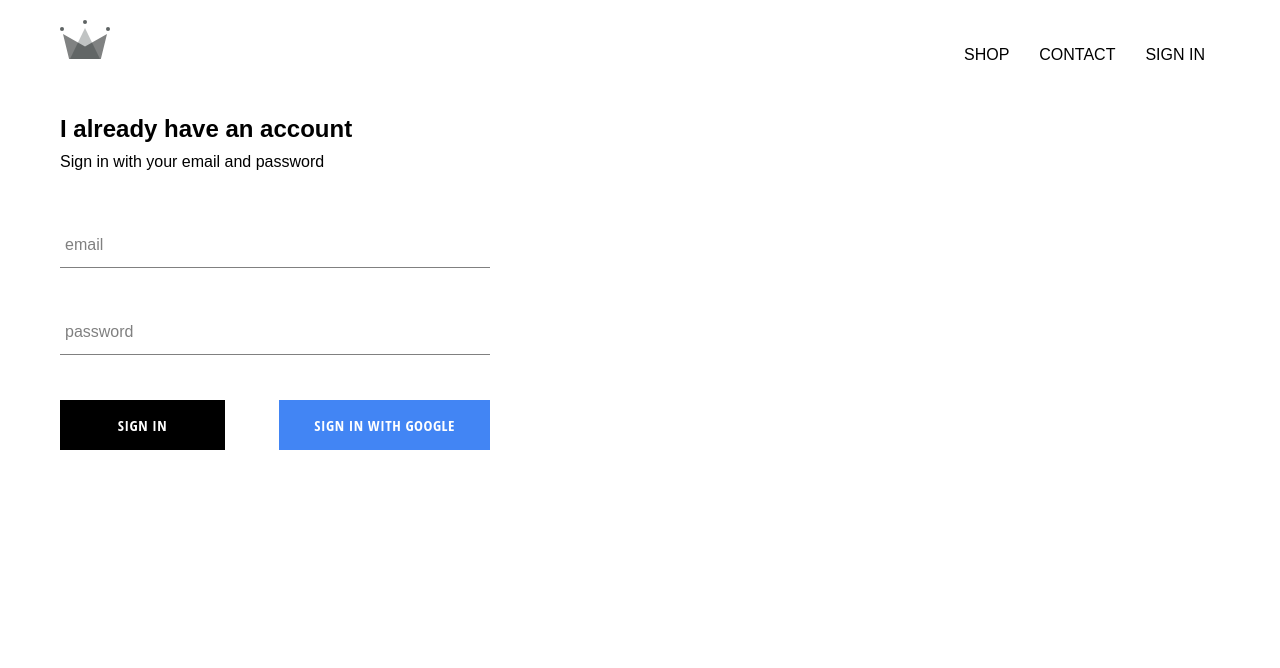
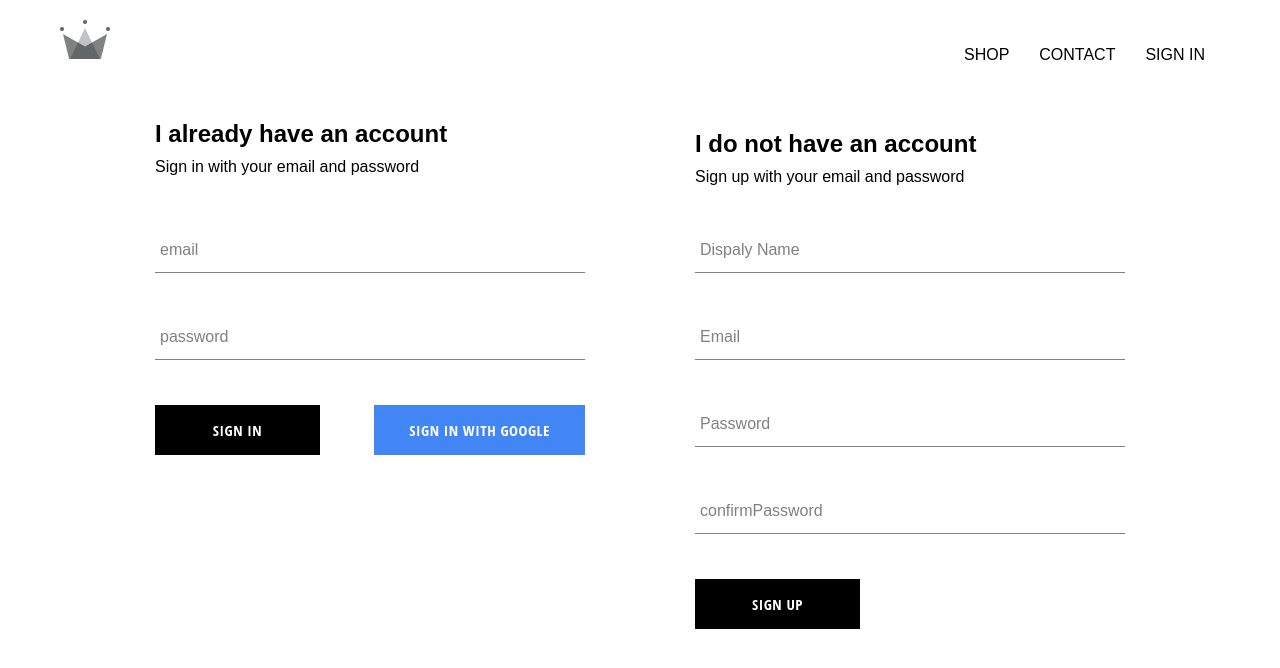
Before and after one commit to pchelka84/e-commerce-app, a React (Create React App) app: page /signin in a window 1280 px wide. Shown: the top 668 px of the page. Built offline with nearby package versions, Linux system fonts and the light colour scheme; no server answers.

Commit message:
Add Sign Up component to Sign In/Up Page

```diff
--- a/src/pages/sign-in-and-sign-up/sign-in-and-sign-up.component.jsx
+++ b/src/pages/sign-in-and-sign-up/sign-in-and-sign-up.component.jsx
@@ -1,12 +1,15 @@
 import React from 'react';
 
 import SignIn from '../../components/sign-in/sign-in.component'
+import SignUp from './../../components/sign-up/sign-up.component';
 
 import './sign-in-and-sign-up.scss';
 
 const SignInAndSignUpPage = () => (
   <div className='sign-in-and-sign-up'>
     <SignIn />
+    <SignUp />
+
   </div>
 );
 
--- a/src/pages/sign-in-and-sign-up/sign-in-and-sign-up.scss
+++ b/src/pages/sign-in-and-sign-up/sign-in-and-sign-up.scss
@@ -0,0 +1,6 @@
+.sign-in-and-sign-up {
+  width: 970px;
+  display: flex;
+  justify-content: space-between;
+  margin: 30px auto;
+}
```
